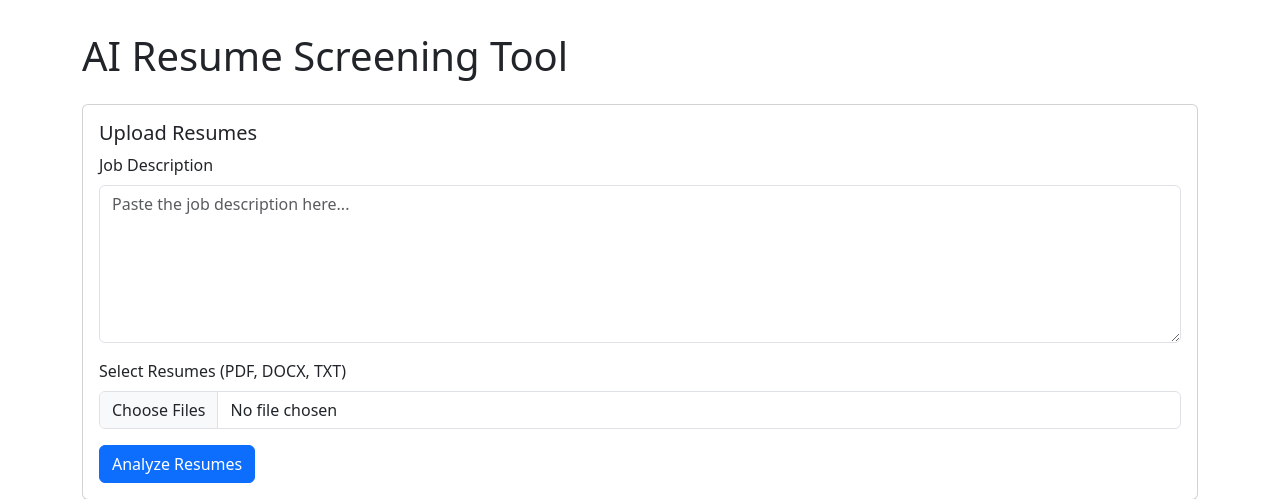
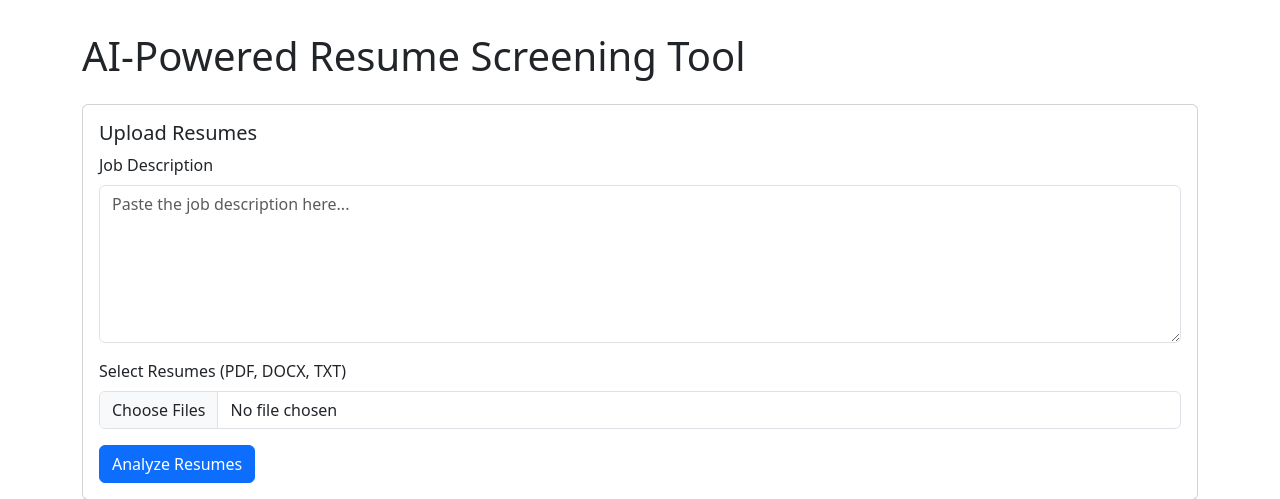
Before and after one commit to ROH253/Matcher, a Flask app: page / in a window 1280 px wide. Shown: the top 499 px of the page. Run offline with Flask 3, Linux system fonts and the light colour scheme; some libraries are stand-ins or nearby versions.

Commit message:
Initial commit: Flask resume screener app

```diff
--- a/templates/index.html
+++ b/templates/index.html
@@ -18,7 +18,7 @@
 </head>
 <body>
     <div class="container">
-        <h1 class="mb-4">AI Resume Screening Tool</h1>
+        <h1 class="mb-4">AI-Powered Resume Screening Tool</h1>
 
         {% with messages = get_flashed_messages(with_categories=true) %}
         {% if messages %}
```
